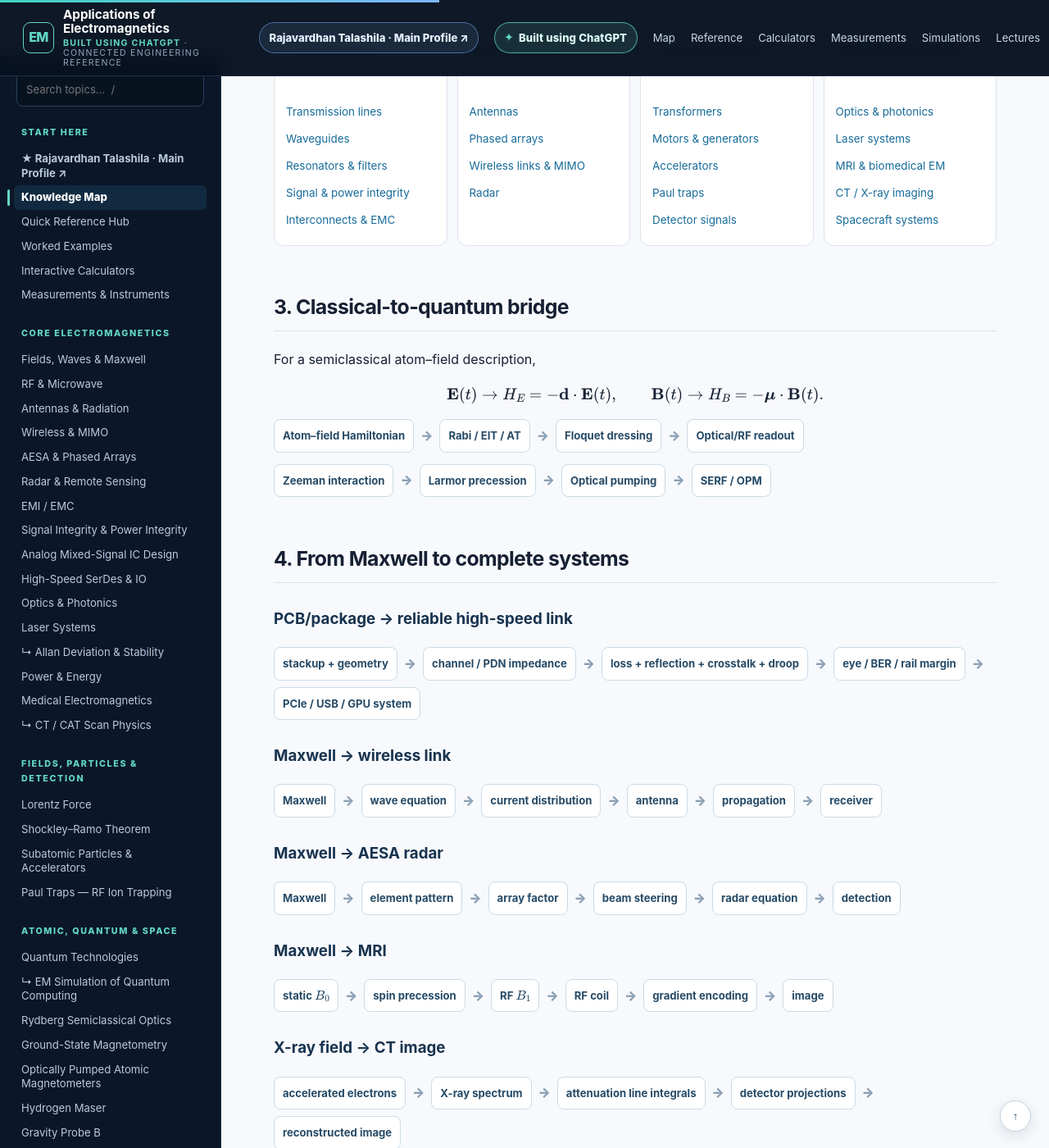
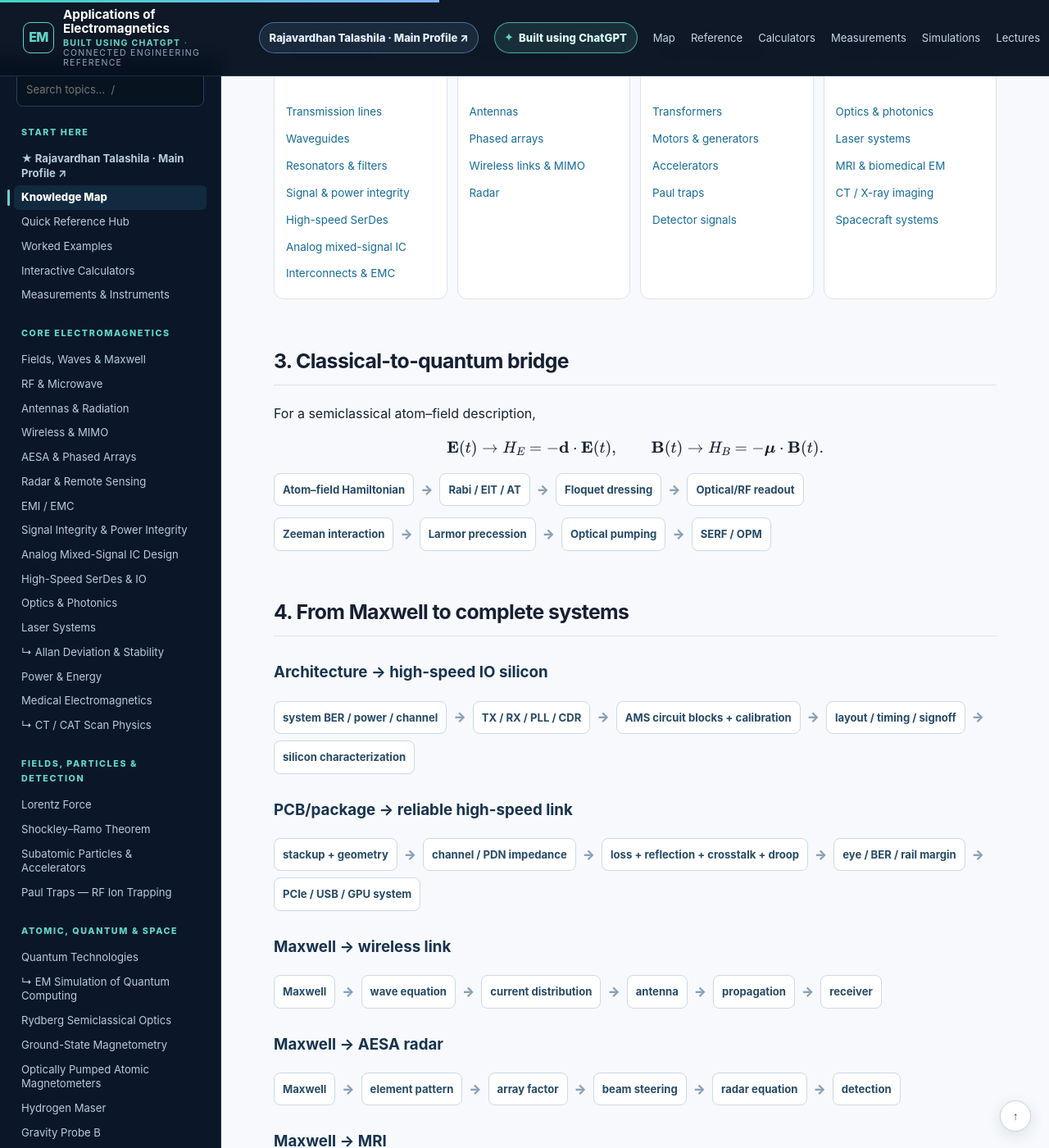
Before and after one commit to RajavardhanT/Electromagnetics_Applications, a Jekyll site: the page built from knowledge-map/index.md, in a window 1280 px wide and 1400 px high, scrolled down 1337 px. Shown: the whole window at 82% size. Built offline with Jekyll 4.4.1, drawn with Linux system fonts in a browser that asks for light colours; some of the changed text lies outside the part shown.

Commit message:
Add AMS and SerDes to knowledge map

```diff
--- a/knowledge-map/index.md
+++ b/knowledge-map/index.md
@@ -25,7 +25,7 @@ $$
 ## 2. Classical engineering branches
 
 <div class="knowledge-map">
-<div class="map-column"><h3>Guided energy</h3><a href="../rf-microwave/">Transmission lines</a><a href="../rf-microwave/">Waveguides</a><a href="../rf-microwave/">Resonators & filters</a><a href="../signal-power-integrity/">Signal & power integrity</a><a href="../emc/">Interconnects & EMC</a></div>
+<div class="map-column"><h3>Guided energy</h3><a href="../rf-microwave/">Transmission lines</a><a href="../rf-microwave/">Waveguides</a><a href="../rf-microwave/">Resonators & filters</a><a href="../signal-power-integrity/">Signal & power integrity</a><a href="../high-speed-serdes/">High-speed SerDes</a><a href="../analog-mixed-signal/">Analog mixed-signal IC</a><a href="../emc/">Interconnects & EMC</a></div>
 <div class="map-column"><h3>Radiated energy</h3><a href="../antennas/">Antennas</a><a href="../aesa/">Phased arrays</a><a href="../wireless/">Wireless links & MIMO</a><a href="../radar/">Radar</a></div>
 <div class="map-column"><h3>Forces & induction</h3><a href="../power-energy/">Transformers</a><a href="../power-energy/">Motors & generators</a><a href="../subatomic-particles/">Accelerators</a><a href="../paul-traps/">Paul traps</a><a href="../shockley-ramo/">Detector signals</a></div>
 <div class="map-column"><h3>High-frequency EM</h3><a href="../optics-photonics/">Optics & photonics</a><a href="../laser-systems/">Laser systems</a><a href="../medical/">MRI & biomedical EM</a><a href="../medical/ct-scan-physics.html">CT / X-ray imaging</a><a href="../computational-em/">Spacecraft systems</a></div>
@@ -45,6 +45,9 @@ $$
 <div class="pathway"><a href="../ground-state-magnetometry/">Zeeman interaction</a><span class="arrow">→</span><a href="../ground-state-magnetometry/#3-larmor-precession">Larmor precession</a><span class="arrow">→</span><a href="../ground-state-magnetometry/#5-optical-pumping">Optical pumping</a><span class="arrow">→</span><a href="../ground-state-magnetometry/#14-serf-magnetometer">SERF / OPM</a></div>
 
 ## 4. From Maxwell to complete systems
+
+### Architecture → high-speed IO silicon
+<div class="pathway"><span class="node">system BER / power / channel</span><span class="arrow">→</span><a href="../high-speed-serdes/">TX / RX / PLL / CDR</a><span class="arrow">→</span><a href="../analog-mixed-signal/">AMS circuit blocks + calibration</a><span class="arrow">→</span><span class="node">layout / timing / signoff</span><span class="arrow">→</span><span class="node">silicon characterization</span></div>
 
 ### PCB/package → reliable high-speed link
 <div class="pathway"><span class="node">stackup + geometry</span><span class="arrow">→</span><a href="../signal-power-integrity/">channel / PDN impedance</a><span class="arrow">→</span><span class="node">loss + reflection + crosstalk + droop</span><span class="arrow">→</span><span class="node">eye / BER / rail margin</span><span class="arrow">→</span><span class="node">PCIe / USB / GPU system</span></div>
```
